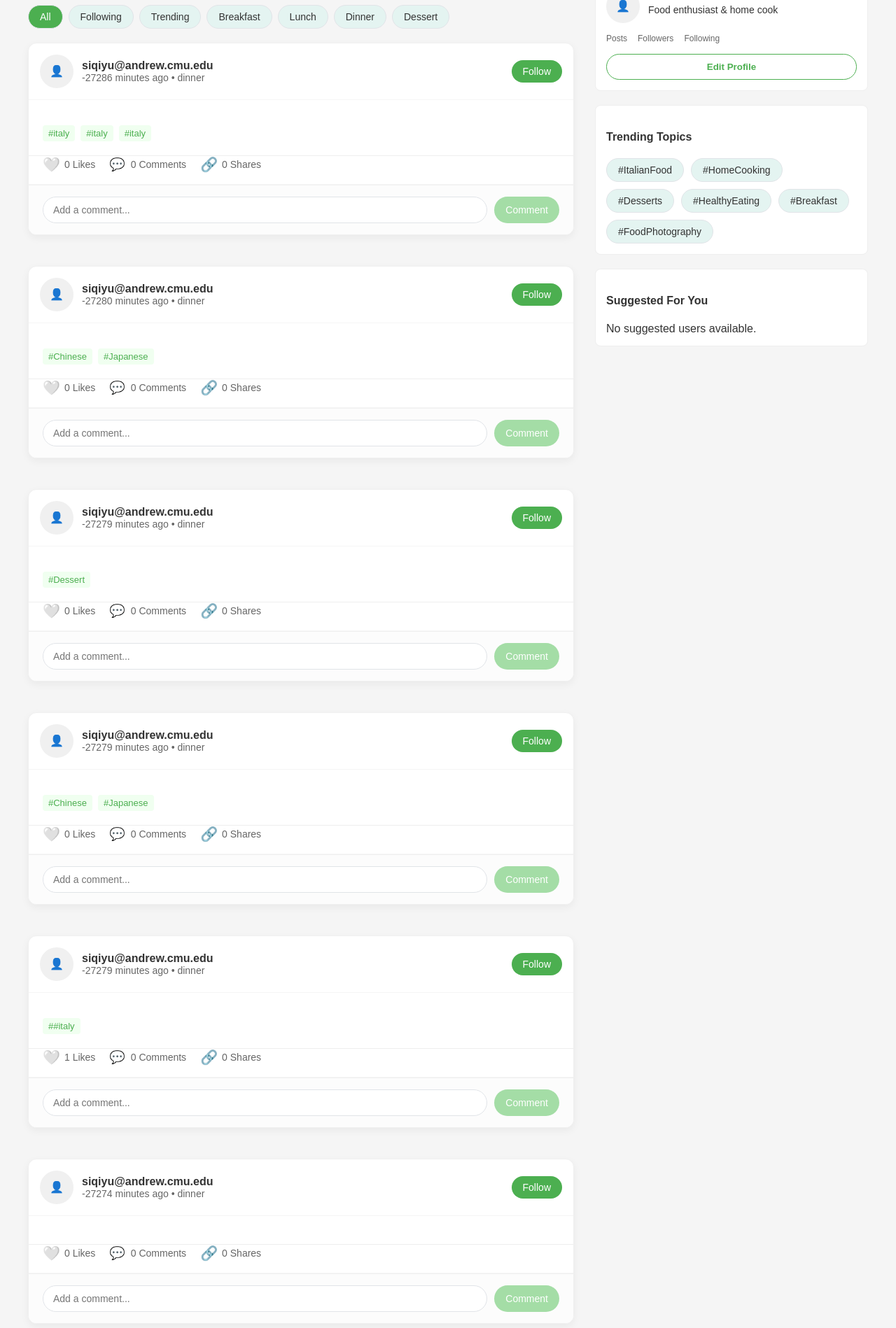
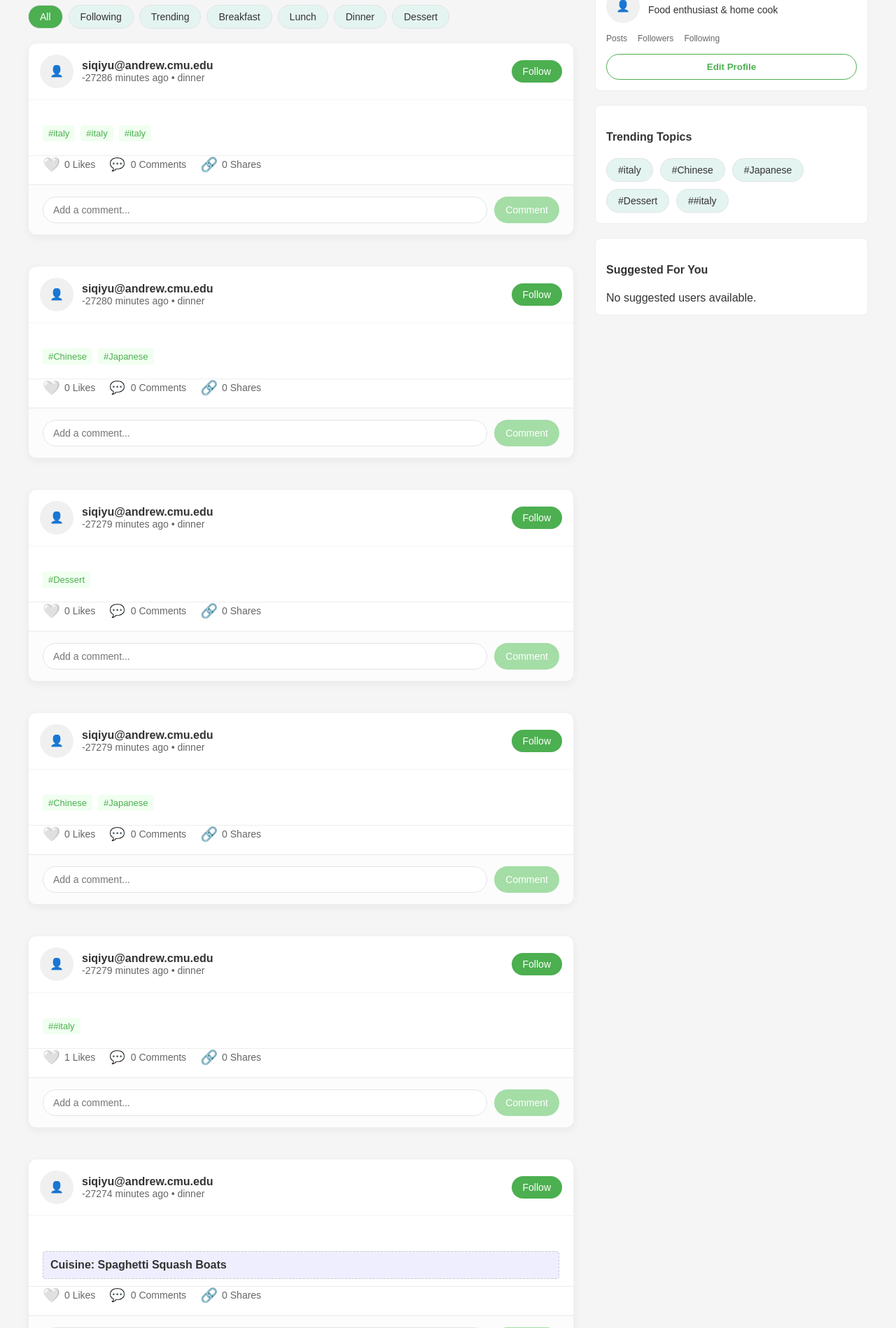
Before and after one commit to HeatherYangHui/FoodMasterWebsite, a Django app: page /social/ in a window 1280 px wide. Shown: the part 203-2101 px from the top of the page at 70% size. Run offline with Django 5.2, Linux system fonts and the light colour scheme; data comes from the database, SQL or seed files in the repository; both versions use the stored data as it was after the commit; some libraries are stand-ins or nearby versions.

Commit message:
update trending topic and share recipe

```diff
--- a/foodmaster/foodmaster/models.py
+++ b/foodmaster/foodmaster/models.py
@@ -12,6 +12,7 @@ class SavedRestaurant(models.Model):
     name = models.CharField(max_length=255)
     address = models.TextField(blank=True, null=True)
     saved_at = models.DateTimeField(auto_now_add=True)
+    photo = models.ImageField(upload_to='restaurant_photos/', blank=True, null=True)
 
     class Meta:
         unique_together = ('user', 'place_id')
@@ -32,6 +33,7 @@ class Restaurant(models.Model):
     longitude = models.DecimalField(max_digits=9, decimal_places=6)
     status = models.CharField(max_length=255, blank=True, null=True)
     tags = models.JSONField(default=list, blank=True)
+
 
     def __str__(self):
         return self.name
@@ -65,9 +67,8 @@ class Post(models.Model):
     shared_from = models.ForeignKey('self', null=True, blank=True, on_delete=models.SET_NULL, related_name='shares')
     shared_restaurant_place_id = models.CharField(max_length=255, blank=True, null=True)
     shared_restaurant_name = models.CharField(max_length=255, blank=True, null=True)
-    # shared_restaurant_lat = models.DecimalField(max_digits=9, decimal_places=6, null=True, blank=True)
-    # shared_restaurant_lng = models.DecimalField(max_digits=9, decimal_places=6, null=True, blank=True)
     shared_restaurant_city = models.CharField(max_length=255, blank=True, null=True)
+    shared_cuisine = models.CharField(max_length=255, blank=True, null=True)
     def total_likes(self):
         return self.likes.count()
 
@@ -95,6 +96,7 @@ class SavedRecipe(models.Model):
     recipe_id = models.CharField(max_length=255)
     title = models.CharField(max_length=255)
     saved_at = models.DateTimeField(auto_now_add=True)
+    photo_url = models.URLField(blank=True, null=True)
 
     class Meta:
         unique_together = ('user', 'recipe_id')
--- a/foodmaster/foodmaster/templates/foodmaster/recipe_detail.html
+++ b/foodmaster/foodmaster/templates/foodmaster/recipe_detail.html
@@ -126,7 +126,11 @@
             {% if is_recipe_saved %}Saved Recipe{% else %}Save Recipe{% endif %}
           </button>
         </form>
-        <button class="btn btn-secondary">Share</button>
+
+        <form action="{% url 'create_post' %}" method="get" style="display:inline;">
+          <input type="hidden" name="cuisine" value="{{ recipe.title }}">
+          <button type="submit" class="btn btn-secondary">Share </button>
+        </form>
       </div>
 
       <!-- Times (No Servings Adjustment) -->
--- a/foodmaster/foodmaster/templates/foodmaster/restaurant_detail.html
+++ b/foodmaster/foodmaster/templates/foodmaster/restaurant_detail.html
@@ -73,6 +73,7 @@
 
         <form action="{% url 'toggle_save_restaurant' %}" method="post" id="save-restaurant-form" style="display: inline;">
           {% csrf_token %}
+          <input type="hidden" name="photo_urls" value="{{ restaurant.photo_urls }}">
           <input type="hidden" name="place_id" value="{{ restaurant.id }}">
           <input type="hidden" name="name" value="{{ restaurant.name|urlencode }}">
           <input type="hidden" name="address" value="{{ restaurant.address }}">
--- a/foodmaster/foodmaster/templates/foodmaster/social_feed.html
+++ b/foodmaster/foodmaster/templates/foodmaster/social_feed.html
@@ -23,8 +23,6 @@
           <a href="?filter=lunch" class="filter-chip {% if request.GET.filter == 'lunch' %}active{% endif %}">Lunch</a>
           <a href="?filter=dinner" class="filter-chip {% if request.GET.filter == 'dinner' %}active{% endif %}">Dinner</a>
           <a href="?filter=dessert" class="filter-chip {% if request.GET.filter == 'dessert' %}active{% endif %}">Dessert</a>
-
-
 
         </div>
 
@@ -115,6 +113,16 @@
                   <p style="font-size: 13px; color: #666; margin-top: 4px;">
                     Location: <strong>{{ post.shared_restaurant_city }}</strong>
                   </p>
+                </div>
+              {% endif %}
+
+              {% if post.shared_cuisine %}
+                <div class="shared-cuisine-info" style="background-color: #eef; border: 1px dashed #ccc; padding: 10px; margin: 10px 20px; border-radius: 4px;">
+                  <strong>Cuisine:</strong>
+                  <a href="{% url 'recipe_detail' %}?dish={{ post.shared_cuisine }}"
+                    style="text-decoration: none; color: #333; font-weight: bold;">
+                    {{ post.shared_cuisine }}
+                  </a>
                 </div>
               {% endif %}
 
@@ -219,12 +227,9 @@
         <div style="background-color: white; border-radius: 8px; border: 1px solid #eee; padding: 15px; margin-bottom: 20px;">
           <h4>Trending Topics</h4>
           <div style="display: flex; flex-wrap: wrap; gap: 10px; margin-top: 10px;">
-            <div class="filter-chip">#ItalianFood</div>
-            <div class="filter-chip">#HomeCooking</div>
-            <div class="filter-chip">#Desserts</div>
-            <div class="filter-chip">#HealthyEating</div>
-            <div class="filter-chip">#Breakfast</div>
-            <div class="filter-chip">#FoodPhotography</div>
+            {% for tag in trending_tags %}
+              <div class="filter-chip">#{{ tag }}</div>
+            {% endfor %}
           </div>
         </div>
 
--- a/foodmaster/foodmaster/views.py
+++ b/foodmaster/foodmaster/views.py
@@ -16,10 +16,9 @@ from django.utils.http import urlsafe_base64_decode
 from django.utils.encoding import force_str
 from django.contrib.auth import logout
 from django.db.models import Count
+from django.core.files.base import ContentFile
+from collections import Counter
 
-from django.contrib.gis.geos import Point
-from django.contrib.gis.measure import D  # Distance
-from .models import Restaurant
 from .models import Post
 from .models import Profile
 from .models import PostImage
@@ -96,6 +95,25 @@ def register_view(request):
     else:
         return render(request, 'foodmaster/register.html')
 
+def save_photo_from_url(photo_url, instance):
+    """
+    Download an image from photo_url and save it to the 'photo' ImageField of the given instance.
+    instance should be a model instance that has an ImageField named 'photo'.
+    Returns the URL of the saved photo, or None on failure.
+    """
+    try:
+        response = requests.get(photo_url)
+        if response.status_code == 200:
+            filename = photo_url.split("/")[-1]
+            image_file = ContentFile(response.content)
+            instance.photo.save(filename, image_file, save=True)
+            return instance.photo.url
+        else:
+            print("Request failed with status:", response.status_code)
+            return None
+    except Exception as e:
+        print("Error saving photo:", e)
+        return None
 
 @login_required
 @require_POST
@@ -110,6 +128,7 @@ def toggle_save_restaurant_view(request):
     place_id = request.POST.get('place_id')
     name = request.POST.get('name')
     address = request.POST.get('address', '')
+    photo_link = request.POST.get('photo_urls', '')
     if not place_id or not name:
         return JsonResponse({'success': False, 'error': 'Missing restaurant information.'}, status=400)
 
@@ -685,6 +704,13 @@ def social_feed_view(request):
         posts = posts.annotate(num_likes=Count('likes')).order_by('-num_likes')
     else:
         posts = posts.order_by('-created_at')
+
+    all_tags = []
+    for post in posts:
+        if post.tags:
+            all_tags.extend(post.tags)
+    trending_tags = [tag for tag, count in Counter(all_tags).most_common(5)]
+
     suggested_users = []
     if request.user.is_authenticated:
         suggested_users = get_suggested_users(request.user)
@@ -692,6 +718,7 @@ def social_feed_view(request):
     context = {
         'posts': posts,
         'suggested_users': suggested_users,
+        'trending_tags': trending_tags,
     }
 
     return render(request, 'foodmaster/social_feed.html', context)
@@ -782,7 +809,7 @@ def get_city_from_coordinates(lat, lng):
 
 @login_required
 def create_post_view(request):
-    restaurant_id = request.GET.get('restaurant_id', '')
+    cuisine = request.GET.get('cuisine', '') or request.POST.get('cuisine', '')
     lat_str = request.POST.get('lat', '') or request.GET.get('lat', '0')
     lng_str = request.POST.get('lng', '') or request.GET.get('lng', '0')
 
@@ -797,10 +824,11 @@ def create_post_view(request):
 
     city = get_city_from_coordinates(rest_lat, rest_lng)
     if request.method == 'POST':
-        content = request.POST.get('content')
+        content = request.GET.get('content') or request.POST.get('content', '')
         category = request.POST.get('category', '')
         tags = request.POST.get('tags', '')
         photos = request.FILES.getlist('photos')
+
         photo_files = []
         for photo in photos:
             try:
@@ -831,9 +859,8 @@ def create_post_view(request):
             tags=tags_list,
             shared_restaurant_place_id=place_id,
             shared_restaurant_name=rest_name,
-            # shared_restaurant_lat=rest_lat,
-            # shared_restaurant_lng=rest_lng,
             shared_restaurant_city=city,
+            shared_cuisine = cuisine
         )
 
         # Save multiple photos if any
@@ -843,12 +870,12 @@ def create_post_view(request):
         return redirect('social_feed')
 
     context = {
+        'cuisine': cuisine,
         'place_id': request.GET.get('place_id', ''),
         'rest_name': request.GET.get('rest_name', ''),
-        'lat': request.GET.get('lat', '0'),
-        'lng': request.GET.get('lng', '0'),
         'city': city,
     }
+    print("DEBUG context in recipe_detail_view:",cuisine)
     return render(request, 'foodmaster/create_post.html', context)
 
 
@@ -1193,8 +1220,6 @@ def recipe_detail_view(request):
     return render(request, "foodmaster/recipe_detail.html", context)
 
 
-
-
 @login_required
 @require_POST
 def toggle_save_recipe_view(request):
```
Also changed, not shown: foodmaster/foodmaster/templates/foodmaster/create_post.html (+8 -0 lines), foodmaster/foodmaster/templates/foodmaster/saved.html (+29 -6 lines), foodmaster/db.sqlite3, foodmaster/foodmaster/migrations/0017_post_cuisine.py (added), foodmaster/foodmaster/migrations/0018_rename_cuisine_post_shared_cuisine.py (added), foodmaster/foodmaster/migrations/0019_savedrecipe_photo_url_savedrestaurant_photo_url.py (added), foodmaster/foodmaster/migrations/0020_remove_savedrestaurant_photo_url_and_more.py (added), foodmaster/webapps/urls.py (line endings or trailing spaces).
